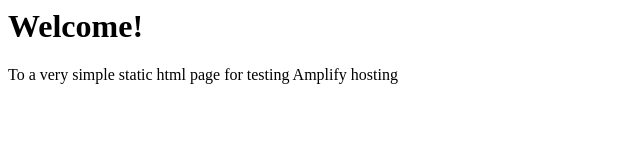
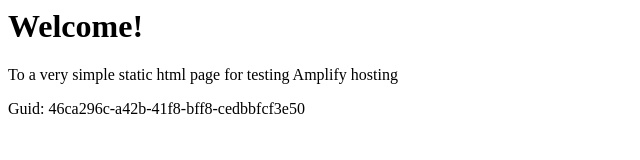
Before and after one commit to aws-aemilia-fra/Github-PR-Commit-Integration-Test-DoNotTouch-Gith-P5X5MO5I-v1-prod-eu-central-1, a website: page src/index.html in a window 1280 px wide. Shown: the whole page, without its empty margins (0-640 px from the left). Drawn offline with Linux system fonts and the light colour scheme.

Commit message:
commit from integ tests

```diff
--- a/src/index.html
+++ b/src/index.html
@@ -1,3 +1,5 @@
+
+
 <html lang="en">
 
 <head>
@@ -10,6 +12,6 @@
 <body>
     <h1>Welcome!</h1>
     <p>To a very simple static html page for testing Amplify hosting</p>
-</body>
+    <p>Guid: 46ca296c-a42b-41f8-bff8-cedbbfcf3e50</p></body>
 
 </html>
```
